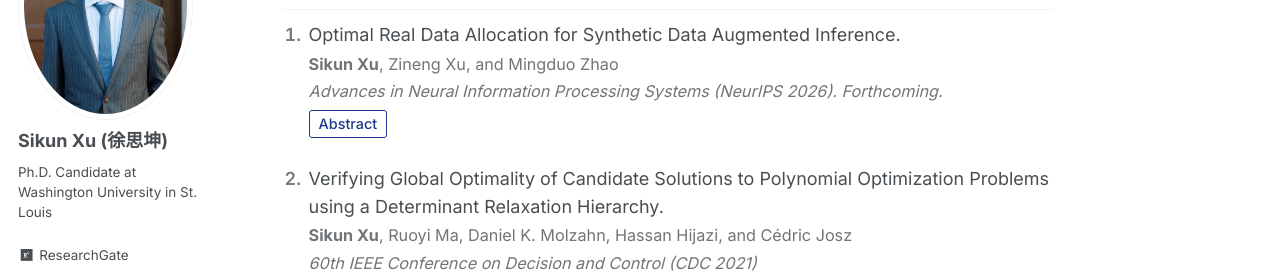
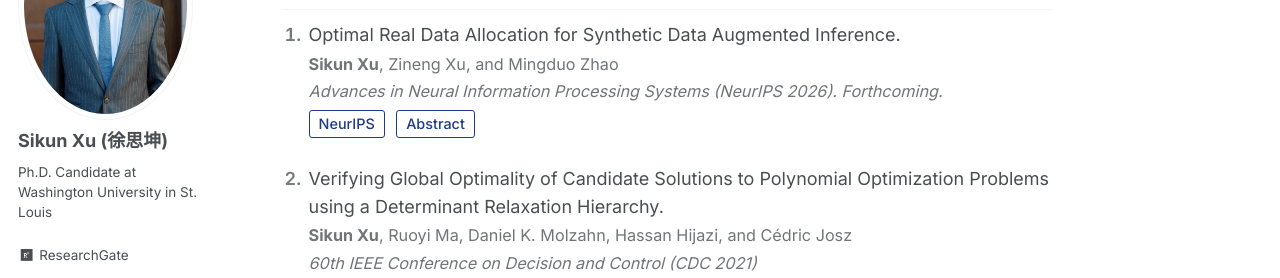
Before and after one commit to iamsikun/iamsikun.github.io, a Jekyll site: the page built from _pages/about.md, in a window 1280 px wide and 900 px high, scrolled down 1088 px. Shown: the part 145-423 px from the top of the window. Built offline with Jekyll 4.4.1, drawn with Linux system fonts in a browser that asks for light colours; some web fonts are replaced; formulas are drawn with MathJax 3.

Commit message:
Add NeurIPS link to NeurIPS 2026 paper
Co-Authored-By: Claude Opus 5.5 <noreply@anthropic.com>

```diff
--- a/_data/research.yml
+++ b/_data/research.yml
@@ -23,6 +23,8 @@ working_papers:
 conference_proceedings:
   - id: optimal-real-data-allocation
     title: "Optimal Real Data Allocation for Synthetic Data Augmented Inference."
+    url: "https://neurips.cc/virtual/2026/loc/atlanta/poster/148327"
+    url_type: "NeurIPS"
     authors_html: "<strong>Sikun Xu</strong>, Zineng Xu, and Mingduo Zhao"
     venue_html: "Advances in Neural Information Processing Systems (NeurIPS 2026). Forthcoming."
     abstract: |
```
